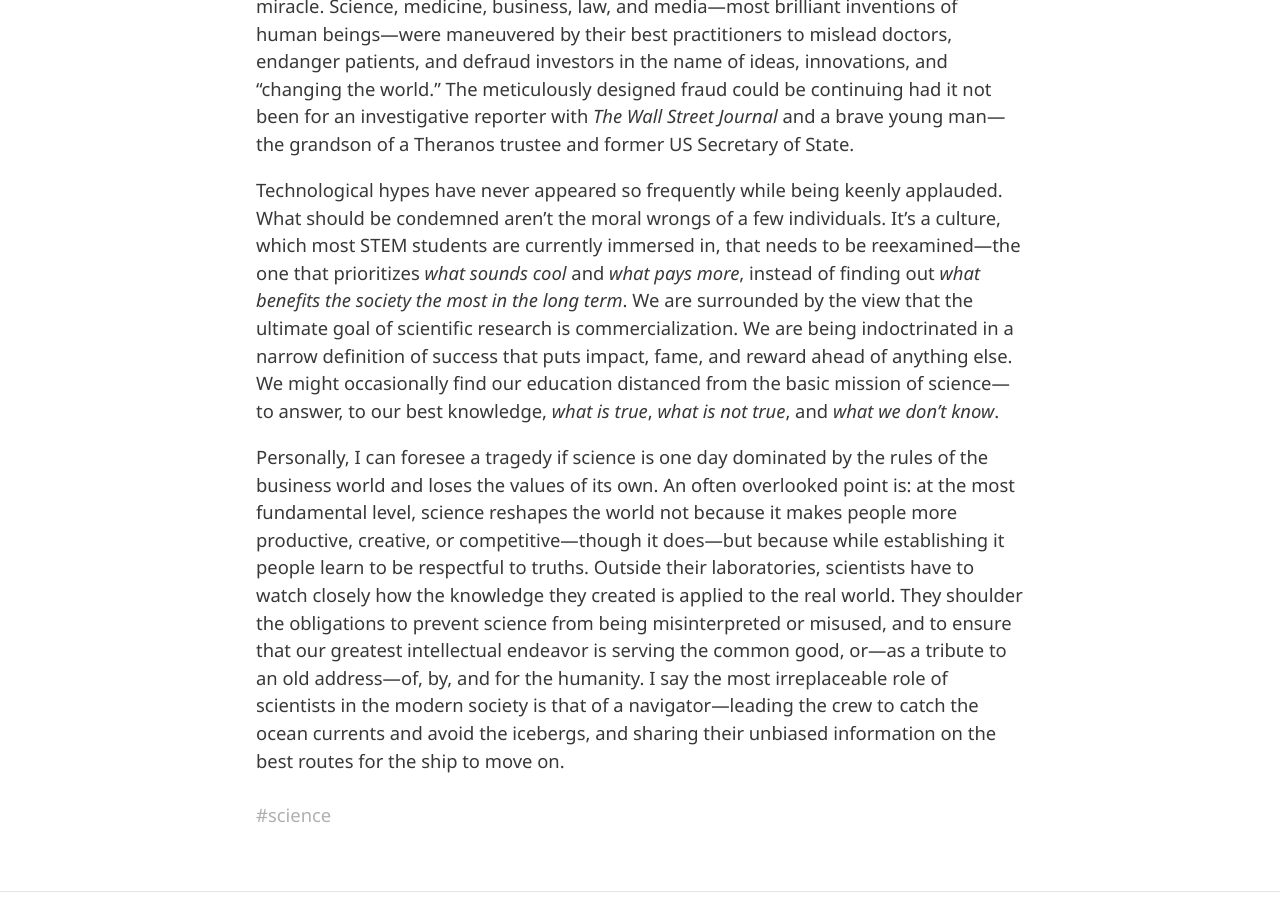
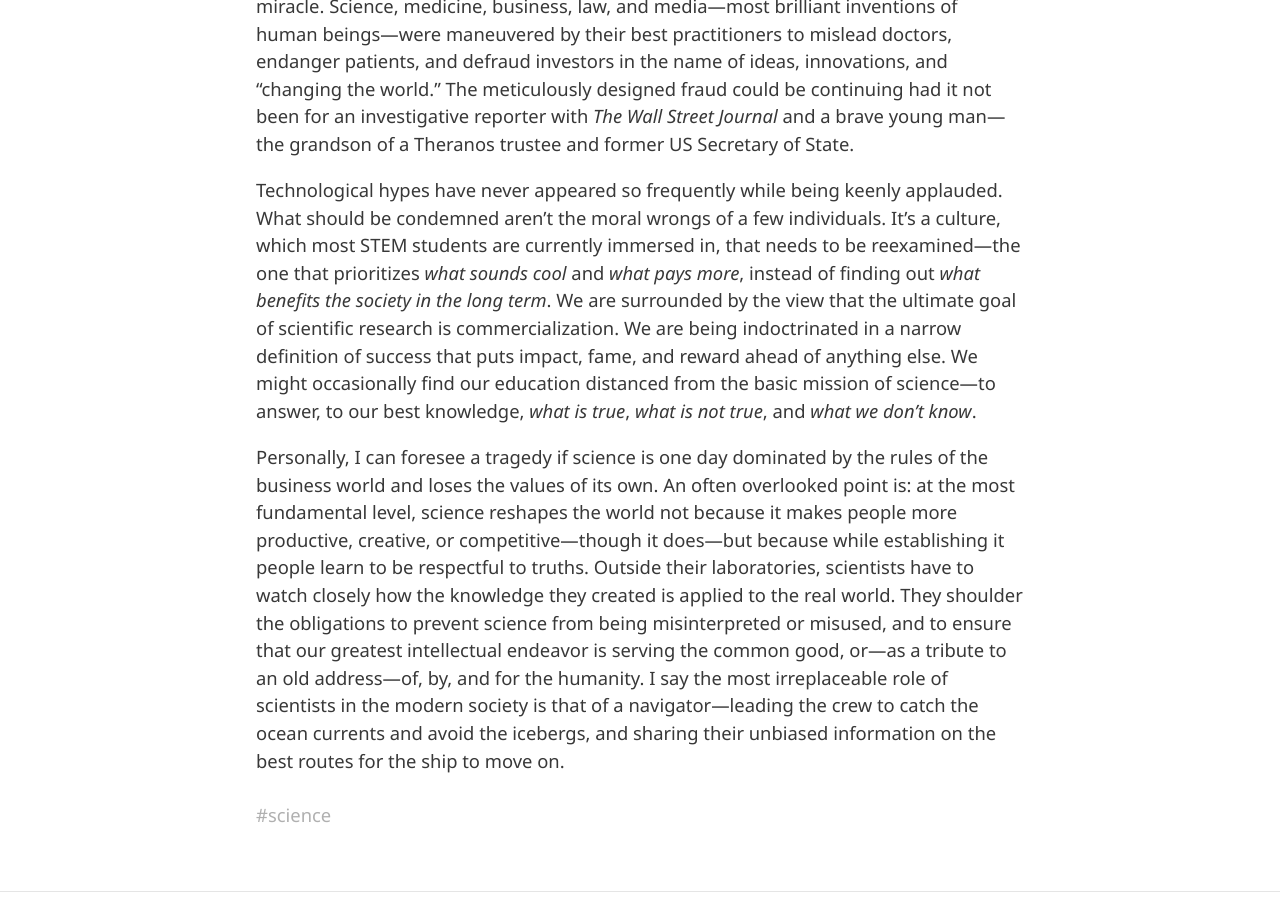
Before and after one commit to laskaux/laskaux.github.io, a Jekyll site: the page built from _posts/2018-12-01-the-duties-of-scientists.md, in a window 1280 px wide and 900 px high, scrolled down 1106 px. Built offline with Jekyll 4.4.1, drawn with Linux system fonts in a browser that asks for light colours; nearby versions of some CDN libraries.

Commit message:
the most

```diff
--- a/_posts/2018-12-01-the-duties-of-scientists.md
+++ b/_posts/2018-12-01-the-duties-of-scientists.md
@@ -2,7 +2,7 @@
 layout: post
 title: The Duties of Scientists
 tags: science
-excerpt: What should be condemned aren’t the moral wrongs of a few individuals. It’s a culture, which most STEM students are currently immersed in, that needs to be reexamined—the one that prioritizes what sounds cool and what pays more, instead of finding out what benefits the society the most in the long term. We might occasionally find our education distanced from the basic mission of science—to answer, to our best knowledge, what is true, what is not true, and what we don’t know.<br />
+excerpt: What should be condemned aren’t the moral wrongs of a few individuals. It’s a culture, which most STEM students are currently immersed in, that needs to be reexamined—the one that prioritizes what sounds cool and what pays more, instead of finding out what benefits the society in the long term. We might occasionally find our education distanced from the basic mission of science—to answer, to our best knowledge, what is true, what is not true, and what we don’t know.<br />
 
 ---
 We are living in an era when scientific research, like trade and manufacture, has grown into a sophisticated social activity—flourishing, dynamic, and highly organized. The thrill of glancing through publications on high-profile academic journals can only be matched by that of watching fluyts sailing into and out of the 17th-century Amsterdam or Model Ts coming off the 1920s Ford assembly line. But the prosperity of science doesn’t provide straightforward answers to two classes of questions: those on the origin of science and those on its destination—namely, _why we do science_ and _what science is used for_. We’ve been forced to reconsider the relation between science and human society by a series of disconcerting events, which are, in recent years, becoming more perplexing.
@@ -11,6 +11,6 @@ A few days ago, it was announced that two gene-edited babies have been born in C
 
 But to me, the Theranos case—first revealed in 2015 and still under investigation—is even more terrifying: a nine-billion-dollar biotech unicorn could be built entirely on deception, and yet had won enormous acclaims—a charismatic young founder, a “revolutionary” blood-testing technology, over 700-million-dollar investment, a board of directors including seven eminent statesmen, and in every aspect, a new Silicon Valley miracle. Science, medicine, business, law, and media—most brilliant inventions of human beings—were maneuvered by their best practitioners to mislead doctors, endanger patients, and defraud investors in the name of ideas, innovations, and “changing the world.” The meticulously designed fraud could be continuing had it not been for an investigative reporter with _The Wall Street Journal_ and a brave young man—the grandson of a Theranos trustee and former US Secretary of State.
 
-Technological hypes have never appeared so frequently while being keenly applauded. What should be condemned aren’t the moral wrongs of a few individuals. It’s a culture, which most STEM students are currently immersed in, that needs to be reexamined—the one that prioritizes _what sounds cool_ and _what pays more_, instead of finding out _what benefits the society the most in the long term_. We are surrounded by the view that the ultimate goal of scientific research is commercialization. We are being indoctrinated in a narrow definition of success that puts impact, fame, and reward ahead of anything else. We might occasionally find our education distanced from the basic mission of science—to answer, to our best knowledge, _what is true_, _what is not true_, and _what we don’t know_.
+Technological hypes have never appeared so frequently while being keenly applauded. What should be condemned aren’t the moral wrongs of a few individuals. It’s a culture, which most STEM students are currently immersed in, that needs to be reexamined—the one that prioritizes _what sounds cool_ and _what pays more_, instead of finding out _what benefits the society in the long term_. We are surrounded by the view that the ultimate goal of scientific research is commercialization. We are being indoctrinated in a narrow definition of success that puts impact, fame, and reward ahead of anything else. We might occasionally find our education distanced from the basic mission of science—to answer, to our best knowledge, _what is true_, _what is not true_, and _what we don’t know_.
 
 Personally, I can foresee a tragedy if science is one day dominated by the rules of the business world and loses the values of its own. An often overlooked point is: at the most fundamental level, science reshapes the world not because it makes people more productive, creative, or competitive—though it does—but because while establishing it people learn to be respectful to truths. Outside their laboratories, scientists have to watch closely how the knowledge they created is applied to the real world. They shoulder the obligations to prevent science from being misinterpreted or misused, and to ensure that our greatest intellectual endeavor is serving the common good, or—as a tribute to an old address—of, by, and for the humanity. I say the most irreplaceable role of scientists in the modern society is that of a navigator—leading the crew to catch the ocean currents and avoid the icebergs, and sharing their unbiased information on the best routes for the ship to move on.<br /><br />
```
Also changed, not shown: 1 other file.
